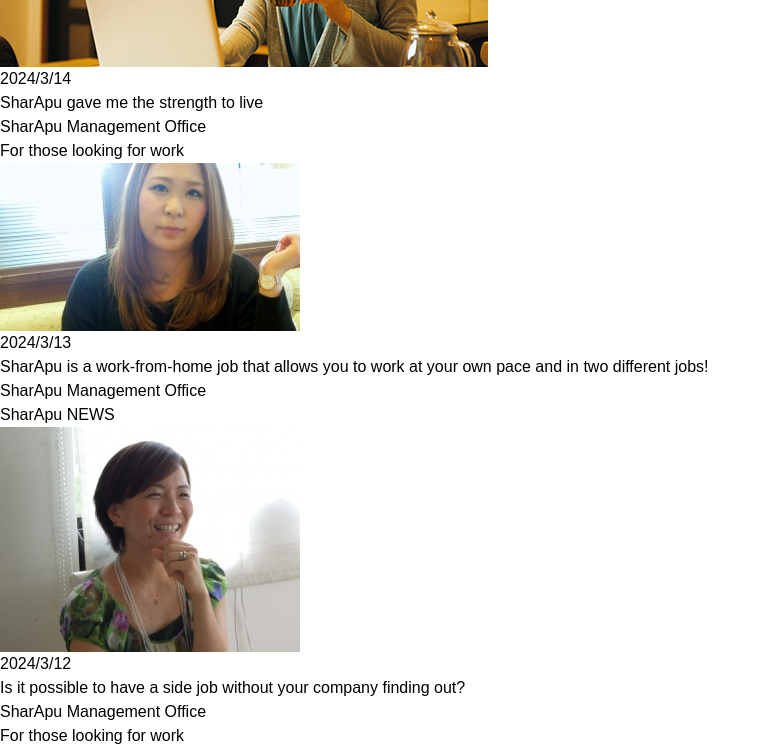
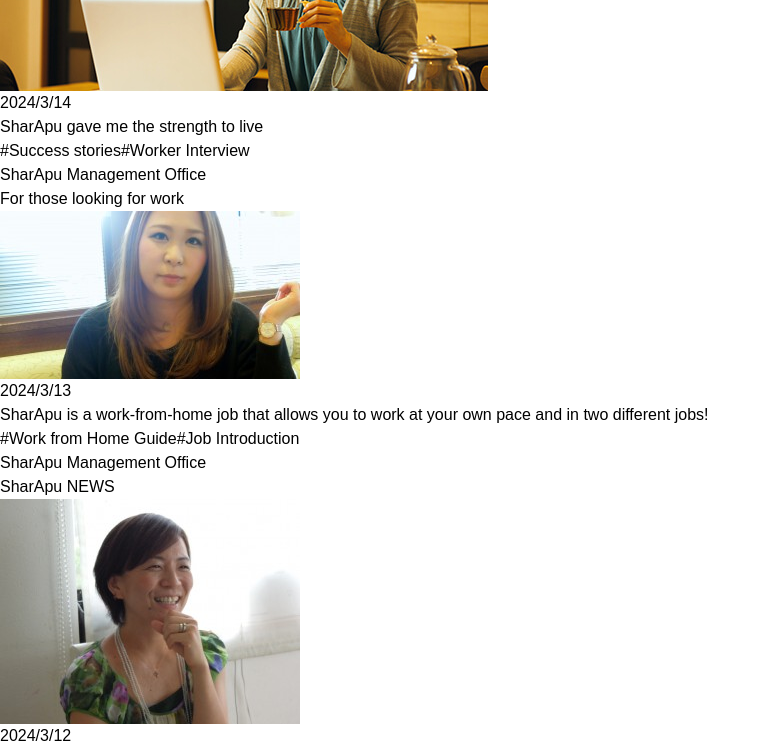
Before and after one commit to SumaiyaTarannumNoor/SharApu-Job-Portal, a React (Vite) app: page / in a window 1280 px wide. Shown: the part 7260-8006 px from the top of the page, without its empty margins (0-770 px from the left). Built offline with nearby package versions, Linux system fonts and the light colour scheme.

Commit message:
Keyword Search Implemented

```diff
--- a/src/Pages/Interview/Interview.jsx
+++ b/src/Pages/Interview/Interview.jsx
@@ -9,6 +9,7 @@ const Interview = () => {
   const [isSearchOpen, setIsSearchOpen] = useState(false);
   const [selectedCategory, setSelectedCategory] = useState(null);
   const [selectedTags, setSelectedTags] = useState(new Set());
+  const [searchQuery, setSearchQuery] = useState('');
 
   const navigate = useNavigate();
 
@@ -18,15 +19,16 @@ const Interview = () => {
 
   const handleCategorySelect = (category) => {
     setSelectedCategory(category === selectedCategory ? null : category);
-    setIsSearchOpen(false); // Close search form when category is selected
   };
 
-  // Handler for tags selection
   const handleTagsSelect = (tags) => {
     setSelectedTags(tags);
-    setIsSearchOpen(false); // Close search form when tags are selected
   };
 
+  // This function will be called whenever the search input changes
+  const handleSearchChange = (query) => {
+    setSearchQuery(query);
+  };
 
   return (
     <div className="w-full min-h-screen bg-white py-4 px-6">
@@ -36,7 +38,6 @@ const Interview = () => {
           <h1 className="text-base text-gray-700 mb-2">
             Your guide to working from home success
           </h1>
-
           <div className="flex items-center justify-center">
             <div className="text-4xl font-bold text-pink-500 flex items-center gap-2">
               <span className="text-pink-300">•</span>
@@ -45,13 +46,14 @@ const Interview = () => {
             </div>
           </div>
         </div>
+
+        {/* Blog Link */}
         <p className="text-pink-300">
           Find more interesting takeaways in{' '}
           <Link to="/blog" className="text-pink-500 cursor-pointer text-2xl">
             SharApu Blog
           </Link>
         </p>
-
 
         {/* Search Button */}
         <div className="flex justify-end mb-8">
@@ -77,16 +79,18 @@ const Interview = () => {
               className={`p-4 bg-pink-400 rounded-lg shadow-sm hover:shadow-md transition-all duration-300 cursor-pointer hover:translate-y-px ${
                 selectedCategory === title ? 'ring-2 ring-yellow-300' : ''
               }`}
-              onClick={() => setSelectedCategory(title === selectedCategory ? null : title)}
+              onClick={() => handleCategorySelect(title)}
             >
               <h2 className="text-lg font-semibold text-yellow-200">{title}</h2>
             </div>
           ))}
         </div>
 
+        {/* Interview Cards with search query */}
         <InterviewCards
           selectedCategory={selectedCategory}
           selectedTags={selectedTags}
+          searchQuery={searchQuery}
         />
 
         <BlogWriterSection />
@@ -100,6 +104,8 @@ const Interview = () => {
         onCategorySelect={handleCategorySelect}
         selectedTags={selectedTags}
         onTagsSelect={handleTagsSelect}
+        onSearchChange={handleSearchChange}
+        searchQuery={searchQuery}
       />
     </div>
   );
--- a/src/Pages/Interview/InterviewSections/InterviewCards.jsx
+++ b/src/Pages/Interview/InterviewSections/InterviewCards.jsx
@@ -16,7 +16,7 @@ import Person14 from '../../../../assets/People/Person14.jpg'
 import Person15 from '../../../../assets/People/Person15.jpg'
 import Person16 from '../../../../assets/People/Person16.jpg'
 
-const InterviewCards = ({ selectedCategory }) => {
+const InterviewCards = ({ selectedCategory, selectedTags, searchQuery }) => {
   const [currentPage, setCurrentPage] = useState(1);
   const cardsPerPage = 6;
 
@@ -26,125 +26,165 @@ const InterviewCards = ({ selectedCategory }) => {
       date: '2024/3/15',
       category: 'For those looking for work',
       title: 'Work from home and do what you love without changing your lifestyle or prioritizing childcare!',
-      imageSrc: Person1
+      imageSrc: Person1,
+      tags: ['Work from Home Guide', 'Success stories']
     },
     {
       id: 2,
       date: '2024/3/14',
       category: 'SharApu NEWS',
       title: 'SharApu gave me the strength to live',
-      imageSrc: Person2
+      imageSrc: Person2,
+      tags: ['Success stories', 'Worker Interview']
     },
     {
       id: 3,
       date: '2024/3/13',
       category: 'For those looking for work',
       title: 'SharApu is a work-from-home job that allows you to work at your own pace and in two different jobs!',
-      imageSrc: Person3
+      imageSrc: Person3,
+      tags: ['Work from Home Guide', 'Job Introduction']
     },
     {
       id: 4,
       date: '2024/3/12',
       category: 'SharApu NEWS',
       title: 'Is it possible to have a side job without your company finding out?',
-      imageSrc: Person4
+      imageSrc: Person4,
+      tags: ['notice', 'Popular Jobs']
     },
     {
       id: 5,
       date: '2024/3/11',
       category: 'For those looking for work',
       title: 'What kind of jobs are available for working from home? Best ways to find work!',
-      imageSrc: Person5
+      imageSrc: Person5,
+      tags: ['Job Introduction', 'Popular Jobs']
     },
     {
       id: 6,
       date: '2024/3/10',
       category: 'For those looking for work',
       title: 'Your first work-from-home job! Survey work that requires no skills',
-      imageSrc: Person6
+      imageSrc: Person6,
+      tags: ['Introduction to working from home', 'Popular Jobs']
     },
     {
       id: 7,
       date: '2024/3/9',
       category: 'For those looking for work',
       title: 'Take on routine office work while working from home!',
-      imageSrc: Person7
+      imageSrc: Person7,
+      tags: ['Data Entry', 'Job Introduction']
     },
     {
       id: 8,
       date: '2024/3/8',
       category: 'For those looking for work',
       title: 'From registration to work, everything is done on your smartphone!',
-      imageSrc: Person8
+      imageSrc: Person8,
+      tags: ['Work from Home Guide', 'Popular Jobs']
     },
     {
       id: 9,
       date: '2024/3/7',
       category: "Beginner's Guide",
       title: 'What is the job of answering corporate telephones?',
-      imageSrc: Person9
+      imageSrc: Person9,
+      tags: ['Job Introduction', 'Popular Jobs']
     },
     {
       id: 10,
       date: '2024/3/6',
       category: 'For those looking for work',
       title: 'Remote customer service jobs that anyone can do',
-      imageSrc: Person10
+      imageSrc: Person10,
+      tags: ['Popular Jobs', 'Job Introduction']
     },
     {
       id: 11,
       date: '2024/3/5',
       category: 'For those who want to order work',
       title: 'Start your work-from-home journey with data entry',
-      imageSrc: Person11
+      imageSrc: Person11,
+      tags: ['Data Entry', 'Introduction to working from home']
     },
     {
       id: 12,
       date: '2024/3/4',
       category: 'For those looking for work',
       title: 'How to balance family life and remote work',
-      imageSrc: Person12
+      imageSrc: Person12,
+      tags: ['Work from Home Guide', 'Skill Development']
     },
     {
       id: 13,
       date: '2024/3/3',
       category: 'For those looking for work',
       title: 'Tips for successful online interviews',
-      imageSrc: Person13
+      imageSrc: Person13,
+      tags: ['Skill Development', 'Home Refreshment Guide']
     },
     {
       id: 14,
       date: '2024/3/2',
       category: 'For those who want to order work',
       title: 'Setting up your perfect home office',
-      imageSrc: Person14
+      imageSrc: Person14,
+      tags: ['Home Refreshment Guide', 'Work from Home Guide']
     },
     {
       id: 15,
       date: '2024/3/1',
       category: 'For those looking for work',
       title: 'Managing your time effectively when working remotely',
-      imageSrc: Person15
+      imageSrc: Person15,
+      tags: ['Skill Development', 'Work from Home Guide']
     },
     {
       id: 16,
       date: '2024/2/29',
       category: "Beginner's Guide",
       title: 'Building a successful career from home',
-      imageSrc: Person16
+      imageSrc: Person16,
+      tags: ['Success stories', 'Skill Development']
     }
   ];
 
-  // Filter interviews based on selected category
-  const filteredInterviews = selectedCategory
-    ? interviews.filter(interview => interview.category === selectedCategory)
-    : interviews;
+  // Filter interviews based on all criteria
+  const filteredInterviews = interviews.filter(interview => {
+    // Search query filter
+    if (searchQuery) {
+      const query = searchQuery.toLowerCase();
+      const titleMatch = interview.title.toLowerCase().includes(query);
+      const categoryMatch = interview.category.toLowerCase().includes(query);
+      const tagsMatch = interview.tags.some(tag => tag.toLowerCase().includes(query));
 
-  // Reset to first page when category changes
+      if (!titleMatch && !categoryMatch && !tagsMatch) return false;
+    }
+
+    // Category filter
+    if (selectedCategory && interview.category !== selectedCategory) {
+      return false;
+    }
+
+    // Tags filter
+    if (selectedTags.size > 0) {
+      const hasMatchingTag = Array.from(selectedTags).some(tag =>
+        interview.tags && interview.tags.includes(tag)
+      );
+      if (!hasMatchingTag) return false;
+    }
+
+    return true;
+  });
+
+  // Reset to first page when filters change
   useEffect(() => {
     setCurrentPage(1);
-  }, [selectedCategory]);
+  }, [selectedCategory, selectedTags, searchQuery]);
 
+  // Pagination calculations
   const indexOfLastCard = currentPage * cardsPerPage;
   const indexOfFirstCard = indexOfLastCard - cardsPerPage;
   const currentCards = filteredInterviews.slice(indexOfFirstCard, indexOfLastCard);
@@ -175,11 +215,28 @@ const InterviewCards = ({ selectedCategory }) => {
               <h3 className="text-xl font-medium text-gray-800 mb-3 line-clamp-2">
                 {interview.title}
               </h3>
+              <div className="flex flex-wrap gap-2 mb-3">
+                {interview.tags.map((tag, index) => (
+                  <span
+                    key={index}
+                    className="text-xs bg-pink-200 text-pink-700 px-2 py-1 rounded-full"
+                  >
+                    #{tag}
+                  </span>
+                ))}
+              </div>
               <div className="text-gray-600">SharApu Management Office</div>
             </div>
           </div>
         ))}
       </div>
+
+      {/* No Results Message */}
+      {filteredInterviews.length === 0 && (
+        <div className="text-center py-8">
+          <p className="text-gray-500 text-lg">No interviews found matching your criteria.</p>
+        </div>
+      )}
 
       {/* Pagination */}
       {filteredInterviews.length > cardsPerPage && (
--- a/src/components/UI/SearchForm.jsx
+++ b/src/components/UI/SearchForm.jsx
@@ -1,5 +1,3 @@
-
-// SearchForm.jsx
 import React, { useState, useEffect } from 'react';
 import { X } from 'lucide-react';
 
@@ -9,9 +7,10 @@ const SearchForm = ({
   selectedCategory,
   onCategorySelect,
   selectedTags,
-  onTagsSelect
+  onTagsSelect,
+  onSearchChange,
+  searchQuery
 }) => {
-  const [searchText, setSearchText] = useState('');
   const [localSelectedTags, setLocalSelectedTags] = useState(new Set(selectedTags));
 
   // Sync local tags with parent tags when component mounts or selectedTags changes
@@ -50,11 +49,12 @@ const SearchForm = ({
       newSelectedTags.add(tag);
     }
     setLocalSelectedTags(newSelectedTags);
+    onTagsSelect(newSelectedTags);
   };
 
-  const handleSearch = () => {
-    onTagsSelect(localSelectedTags);
-    onClose();
+  // Handle real-time search input changes
+  const handleSearchInput = (e) => {
+    onSearchChange(e.target.value);
   };
 
   return (
@@ -76,17 +76,11 @@ const SearchForm = ({
           <div className="relative mb-8">
             <input
               type="text"
-              value={searchText}
-              onChange={(e) => setSearchText(e.target.value)}
+              value={searchQuery}
+              onChange={handleSearchInput}
               placeholder="Search..."
               className="w-full px-4 py-2 border-2 border-pink-200 rounded-lg focus:border-pink-400 focus:outline-none"
             />
-            <button
-              onClick={handleSearch}
-              className="absolute right-2 top-1/2 -translate-y-1/2 bg-pink-500 text-white px-4 py-1 rounded-full text-sm hover:bg-pink-600 transition-colors"
-            >
-              Search
-            </button>
           </div>
 
           {/* Categories */}
```
